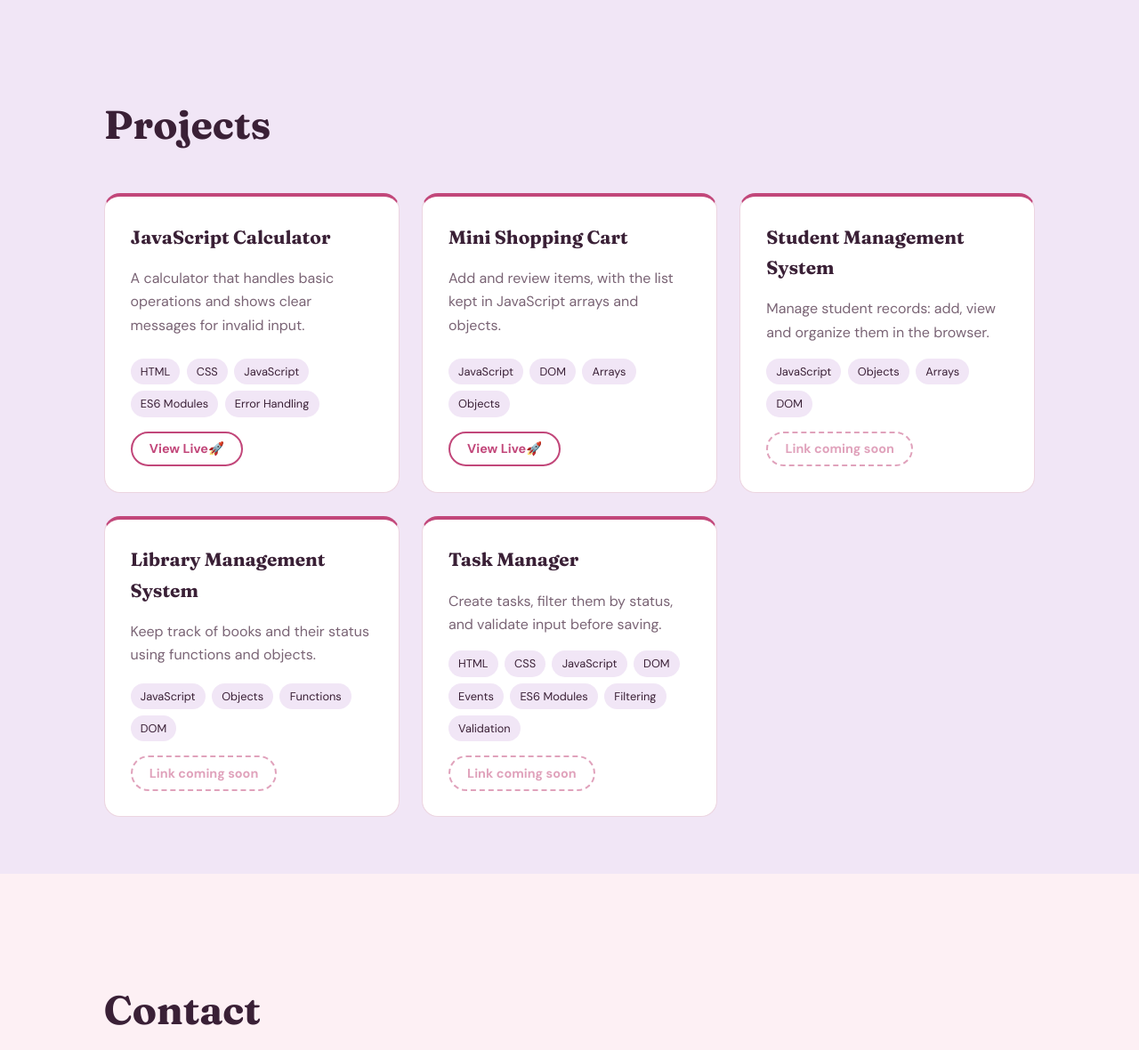
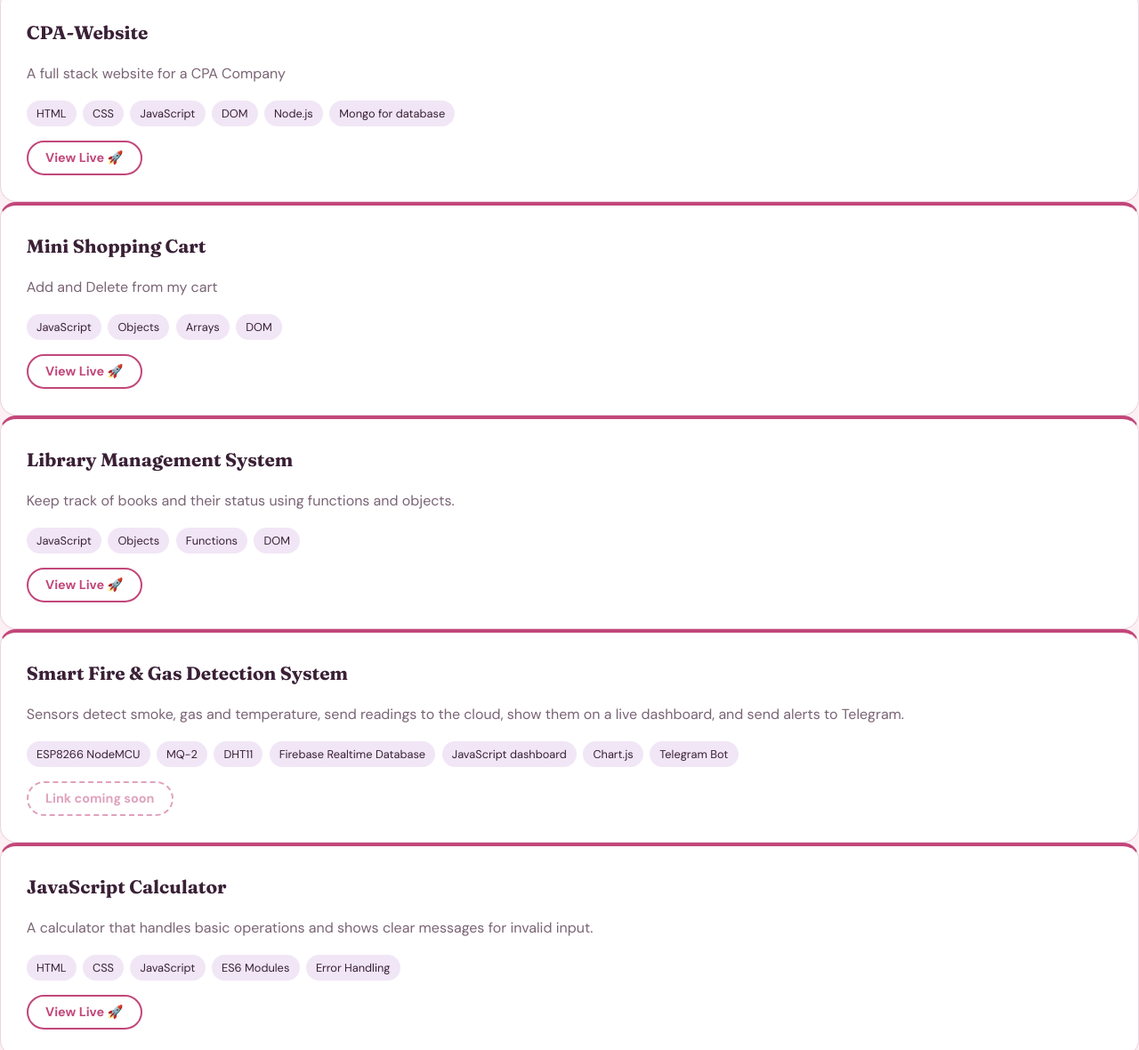
Before and after one commit to reem978/Rim-portfolio, a website: page index.html in a window 1280 px wide. Shown: the part 2413-3593 px from the top of the page at 89% size. Drawn offline with Linux system fonts and the light colour scheme; no server answers.

Commit message:
Update project section with new projects and links

```diff
--- a/index.html
+++ b/index.html
@@ -75,49 +75,44 @@
         <div class="skill-card reveal"><span class="skill-icon">&#9095;</span><h3>Git / GitHub</h3></div>
       </div>
     </section>
-
-    <!-- PROJECTS: replace each href="#" and remove "disabled" when a link is ready -->
-    <section id="projects" class="section">
-      <h2 class="section-title reveal">Projects</h2>
-      <div class="projects-grid">
-
+    <section>
         <article class="project-card reveal">
-          <h3>JavaScript Calculator</h3>
-          <p>A calculator that handles basic operations and shows clear messages for invalid input.</p>
-          <ul class="tags"><li>HTML</li><li>CSS</li><li>JavaScript</li><li>ES6 Modules</li><li>Error Handling</li></ul>
-          <a href=" https://reem978.github.io/JavaScript-Calculator/" class="btn btn-small " >View Live🚀</a>
+          <h3>CPA-Website</h3>
+          <p>A full stack website for a CPA Company</p>
+          <ul class="tags"><li>HTML</li><li>CSS</li><li>JavaScript</li><li>DOM</li><li>Node.js</li><li>Mongo for database</li></ul>
+          <a href="https://reem978.github.io/CPA-Website/" class="btn btn-small" target="_blank" rel="noopener">View Live 🚀</a>
         </article>
 
         <article class="project-card reveal">
           <h3>Mini Shopping Cart</h3>
-          <p>Add and review items, with the list kept in JavaScript arrays and objects.</p>
-          <ul class="tags"><li>JavaScript</li><li>DOM</li><li>Arrays</li><li>Objects</li></ul>
-          <a href="#" class="btn btn-small " >View Live🚀</a>
-        </article>
-
-        <article class="project-card reveal">
-          <h3>Student Management System</h3>
-          <p>Manage student records: add, view and organize them in the browser.</p>
+          <p>Add and Delete from my cart</p>
           <ul class="tags"><li>JavaScript</li><li>Objects</li><li>Arrays</li><li>DOM</li></ul>
-          <a href="#" class="btn btn-small disabled" aria-disabled="true">Link coming soon</a>
+          <a href="https://reem978.github.io/mini-shopping-cart/" class="btn btn-small" target="_blank" rel="noopener">View Live 🚀</a>
         </article>
 
         <article class="project-card reveal">
           <h3>Library Management System</h3>
           <p>Keep track of books and their status using functions and objects.</p>
           <ul class="tags"><li>JavaScript</li><li>Objects</li><li>Functions</li><li>DOM</li></ul>
+          <a href="https://reem978.github.io/Library-Management-System/" class="btn btn-small" target="_blank" rel="noopener">View Live 🚀</a>
+        </article>
+
+        <article class="project-card reveal">
+          <h3>Smart Fire &amp; Gas Detection System</h3>
+          <p>Sensors detect smoke, gas and temperature, send readings to the cloud, show them on a live dashboard, and send alerts to Telegram.</p>
+          <ul class="tags"><li>ESP8266 NodeMCU</li><li>MQ-2</li><li>DHT11</li><li>Firebase Realtime Database</li><li>JavaScript dashboard</li><li>Chart.js</li><li>Telegram Bot</li></ul>
           <a href="#" class="btn btn-small disabled" aria-disabled="true">Link coming soon</a>
         </article>
 
         <article class="project-card reveal">
-          <h3>Task Manager</h3>
-          <p>Create tasks, filter them by status, and validate input before saving.</p>
-          <ul class="tags"><li>HTML</li><li>CSS</li><li>JavaScript</li><li>DOM</li><li>Events</li><li>ES6 Modules</li><li>Filtering</li><li>Validation</li></ul>
-          <a href="#" class="btn btn-small disabled" aria-disabled="true">Link coming soon</a>
+          <h3>JavaScript Calculator</h3>
+          <p>A calculator that handles basic operations and shows clear messages for invalid input.</p>
+          <ul class="tags"><li>HTML</li><li>CSS</li><li>JavaScript</li><li>ES6 Modules</li><li>Error Handling</li></ul>
+          <a href="https://reem978.github.io/JavaScript-Calculator/" class="btn btn-small" target="_blank" rel="noopener">View Live 🚀</a>
         </article>
 
 
-      </div>
+
     </section>
 
     <!-- CONTACT -->
```
